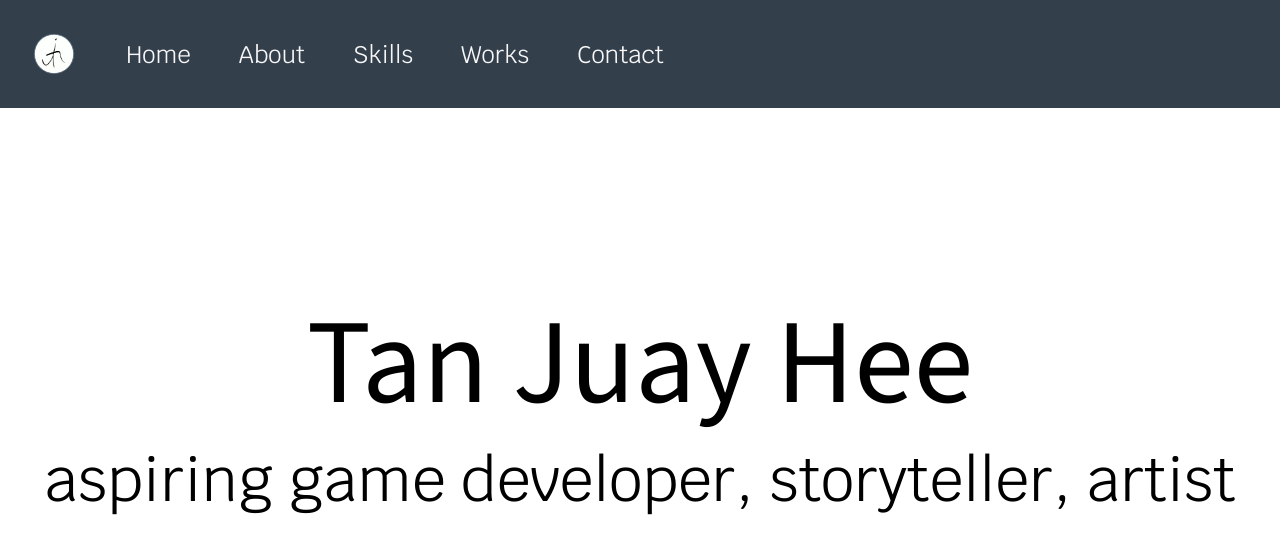
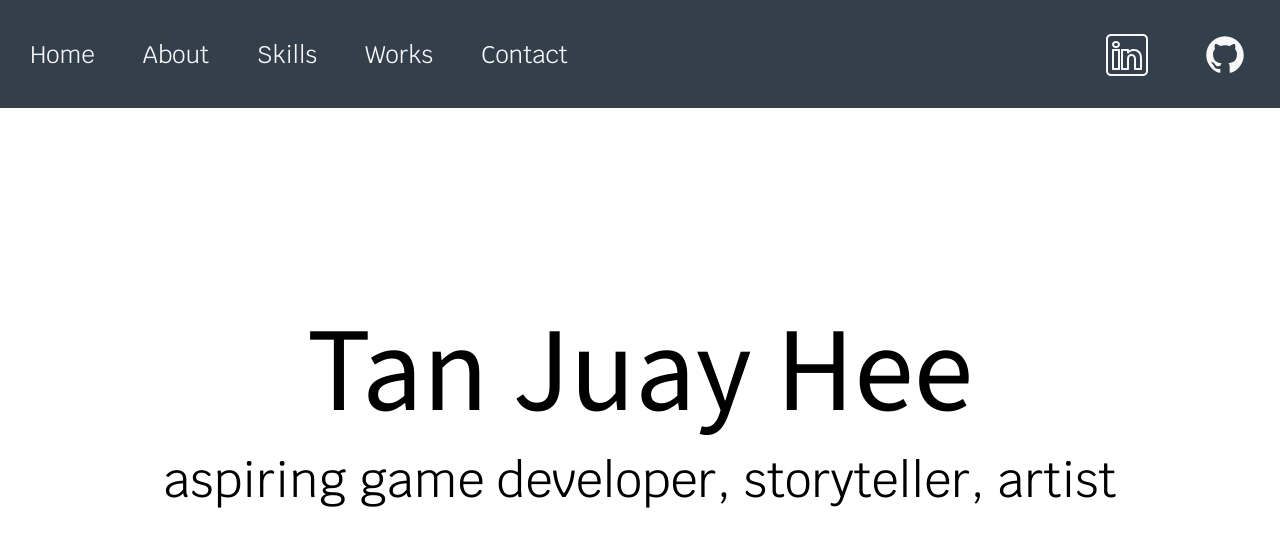
Before and after one commit to juayhee/portfolio-site, a React (Vite) app: page / in a window 1280 px wide. Shown: the top 554 px of the page. Built offline with nearby package versions, Linux system fonts and the light colour scheme.

Commit message:
Add logos to header

```diff
--- a/src/components/Header/Header.module.sass
+++ b/src/components/Header/Header.module.sass
@@ -13,7 +13,6 @@
 .links > a
   flex-grow: 0
   text-decoration: none
-  color: black
   font-family: Krub, sans-serif
   color: #f7f7f8
   font-size: 24px
--- a/src/components/Header/Header.tsx
+++ b/src/components/Header/Header.tsx
@@ -1,6 +1,7 @@
 import React from "react";
 import styles from "./Header.module.sass";
-import personalLogo from "../../resources/icon/icon.svg";
+import linkedInLogo from "../../resources/linkedin.svg";
+import githubLogo from "../../resources/github.svg";
 
 type MenuItems = {
   /* Variable number of page labels and their corresponding URLS */
@@ -30,9 +31,19 @@ function Header(props: MenuItems): React.ReactElement {
   return (
     <>
       <div className={styles.headerContainer}>
-        <img src={personalLogo} alt="Icon" />
         <div className={styles.links}>{headerArray}</div>
         <div className={styles.space}></div>
+
+        <a
+          href="https://www.linkedin.com/in/juayhee/"
+          className={styles.linkedInLink}
+        >
+          <img src={linkedInLogo} alt="LinkedIn" />
+        </a>
+
+        <a href="https://github.com/juayhee" className={styles.githubLink}>
+          <img src={githubLogo} alt="Github" />
+        </a>
       </div>
     </>
   );
--- a/src/components/Title/Title.module.sass
+++ b/src/components/Title/Title.module.sass
@@ -13,4 +13,4 @@
 .description
   @each $property, $value in $body-font
     #{$property}: $value
-  font-size: 60px
+  font-size: 48px
```
Also changed, not shown: src/resources/github.svg (added), src/resources/linkedin.svg (added).
